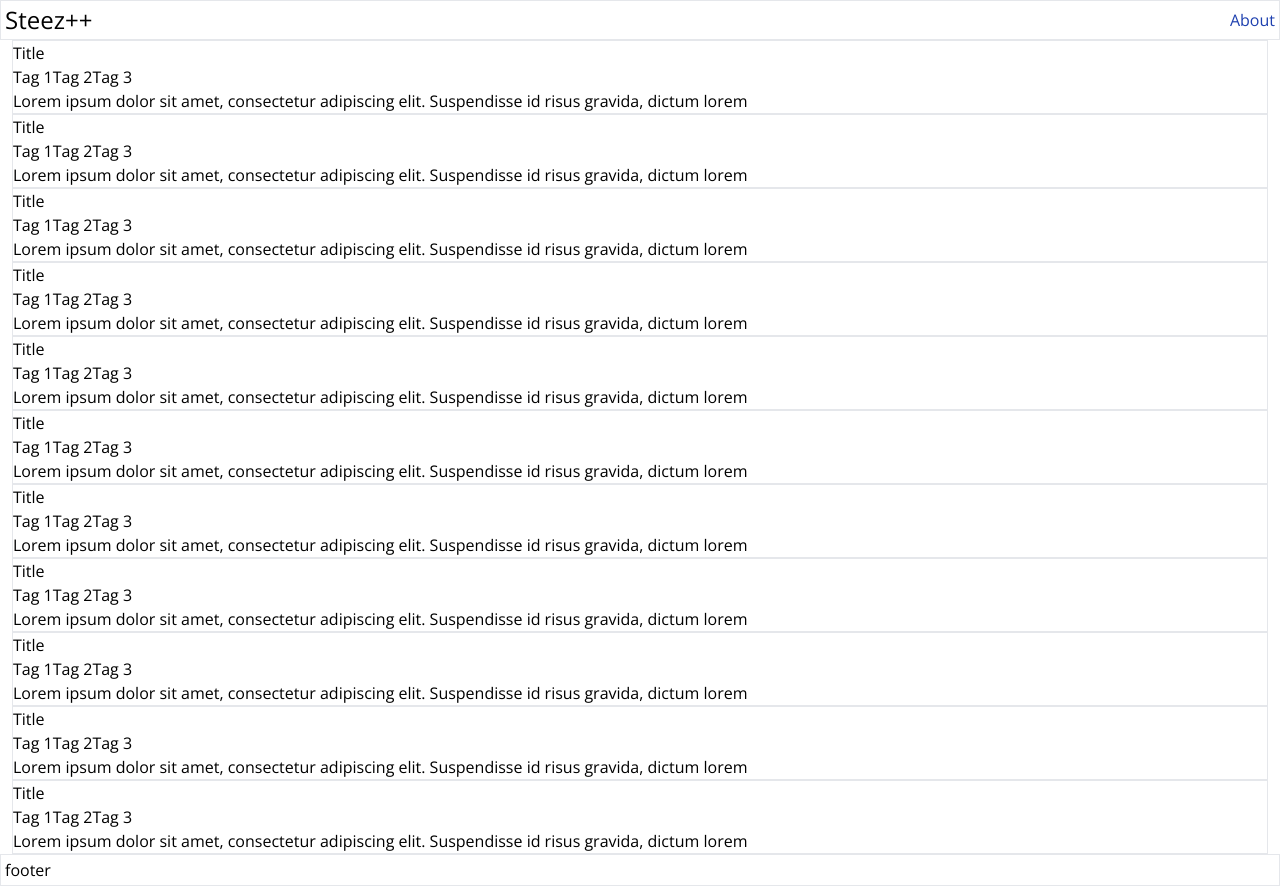
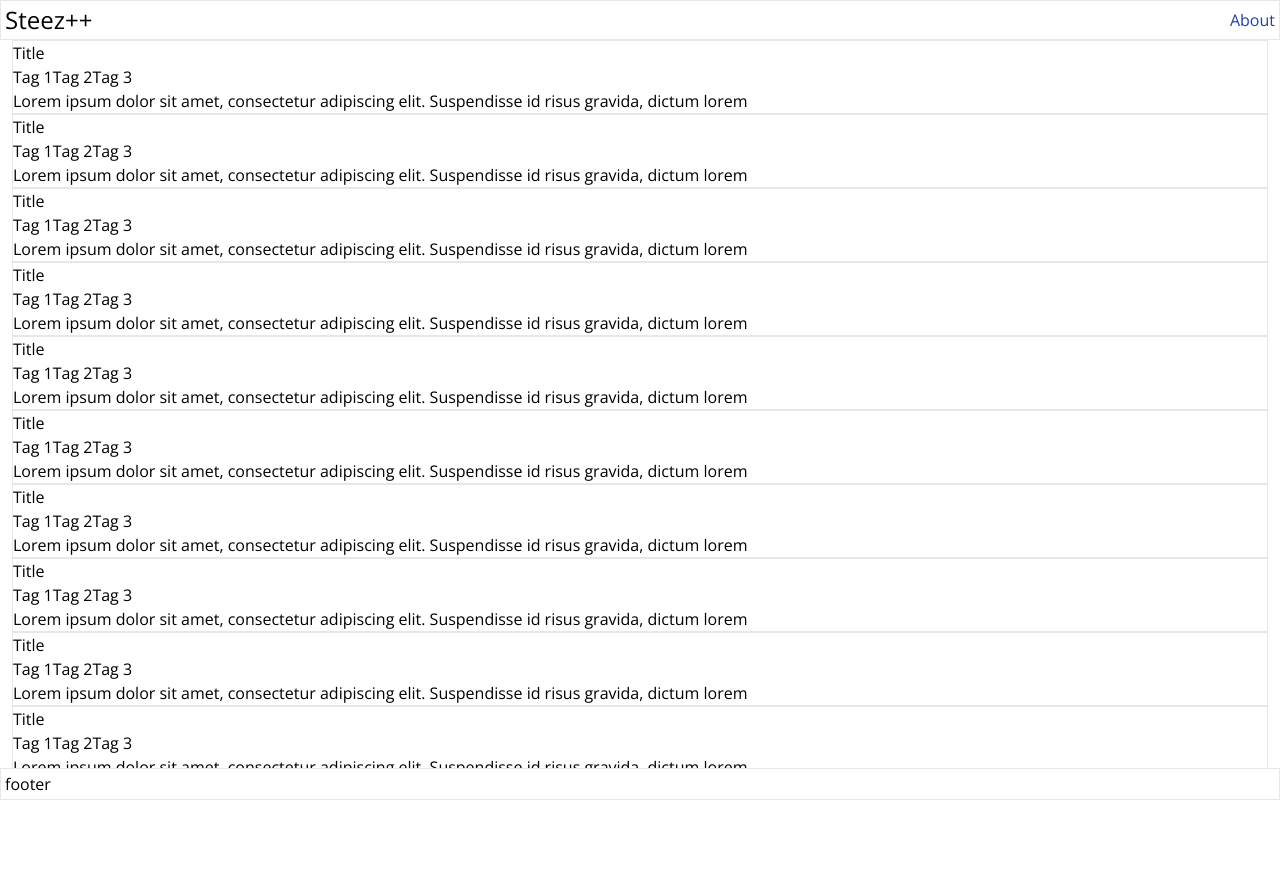
Before and after one commit to steezplusplus/Accessible-Web-Components, a Next.js app: page / in a window 1280 px wide. After the commit the page ends 800 px from the top, so only its background shows below. Built offline with nearby package versions, Linux system fonts and the light colour scheme.

Commit message:
style: use tailwind classnames instead

```diff
--- a/styles/layout.module.css
+++ b/styles/layout.module.css
@@ -1,5 +1,5 @@
 .layout {
-  display: grid;
+  @apply h-screen grid;
   grid-template:
     "navbar" 2.5rem
     "main" 1fr
```
